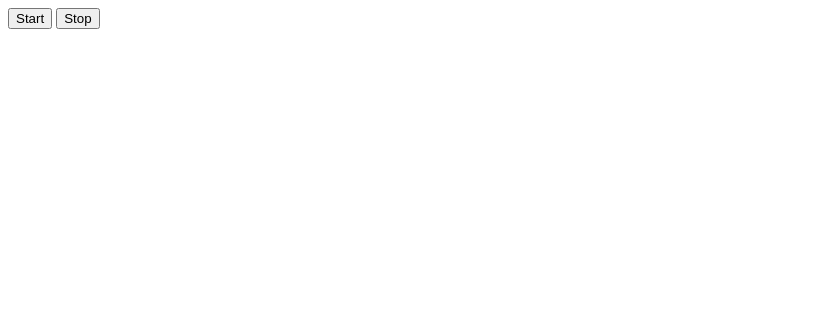
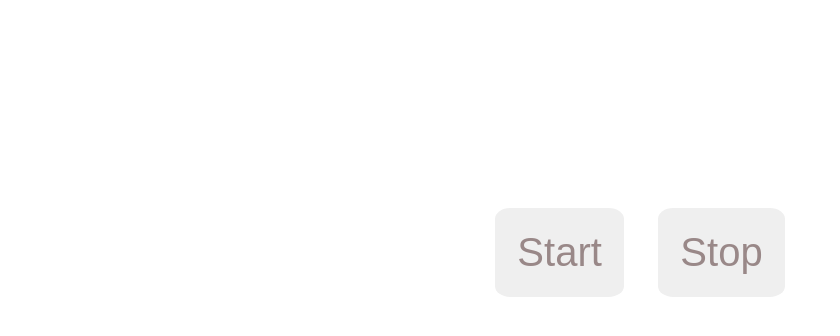
Before and after one commit to Art-Smirnov/goit-js-hw-11-color-switch, a plain HTML site: page index.html in a window 1280 px wide. Shown: the whole page, without its empty margins (0-840 px from the left). Drawn offline with Linux system fonts and the light colour scheme.

Commit message:
додає стилі

```diff
--- a/index.html
+++ b/index.html
@@ -5,10 +5,14 @@
     <meta http-equiv="X-UA-Compatible" content="IE=edge" />
     <meta name="viewport" content="width=device-width, initial-scale=1.0" />
     <title>Document</title>
+    <link rel="stylesheet" href="styles.css" />
   </head>
   <body>
-    <button type="button" data-action="start">Start</button>
-    <button type="button" data-action="stop">Stop</button>
+    <div class="container">
+      <button class="btn start" type="button" data-action="start">Start</button>
+      <button class="btn finish" type="button" data-action="stop">Stop</button>
+    </div>
+
     <script src="./index.js" type="module"></script>
   </body>
 </html>
--- /dev/null
+++ b/styles.css
@@ -0,0 +1,42 @@
+html {
+  box-sizing: border-box;
+}
+
+*,
+*::before,
+*::after {
+  box-sizing: inherit;
+}
+
+body {
+  padding-top: 200px;
+  font-family: -apple-system, BlinkMacSystemFont, 'Segoe UI', Roboto,
+    Oxygen-Sans, Ubuntu, Cantarell, 'Helvetica Neue', sans-serif,
+    'Apple Color Emoji', 'Segoe UI Emoji', 'Segoe UI Symbol';
+
+  /* font-size: 200px; */
+}
+
+.container {
+  text-align: center;
+  /* outline: 1px solid tomato; */
+  width: 100%;
+  padding-left: 15px;
+  padding-right: 15px;
+  margin-right: auto;
+  margin-left: auto;
+  width: 600px;
+}
+
+.btn {
+  color: rgb(153, 136, 136);
+  font-size: 40px;
+  display: inline-flex;
+  padding: 20px 20px 20px 20px;
+  border-color: transparent;
+  border-radius: 12%;
+}
+
+.start {
+  margin-right: 30px;
+}
```
